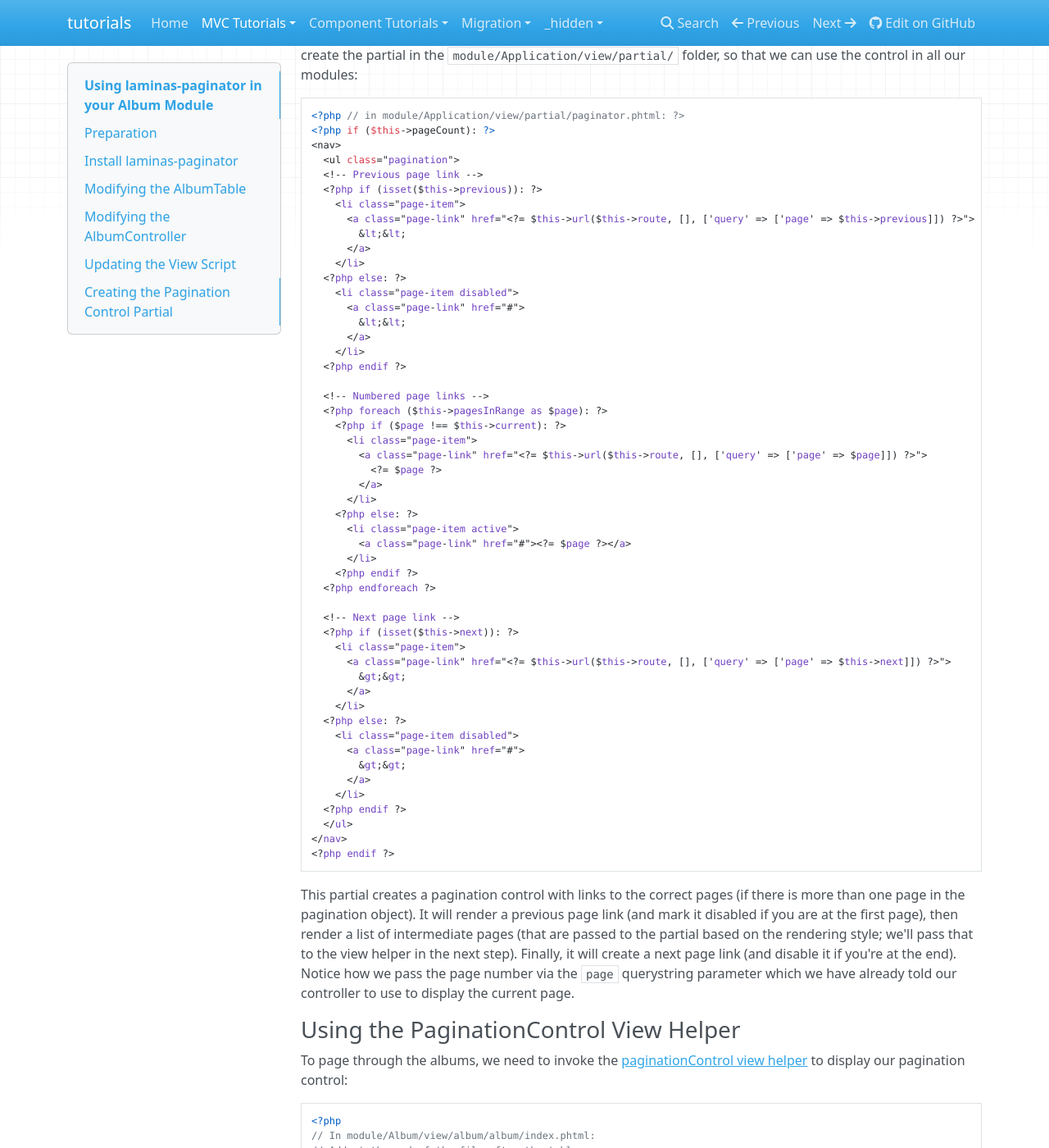
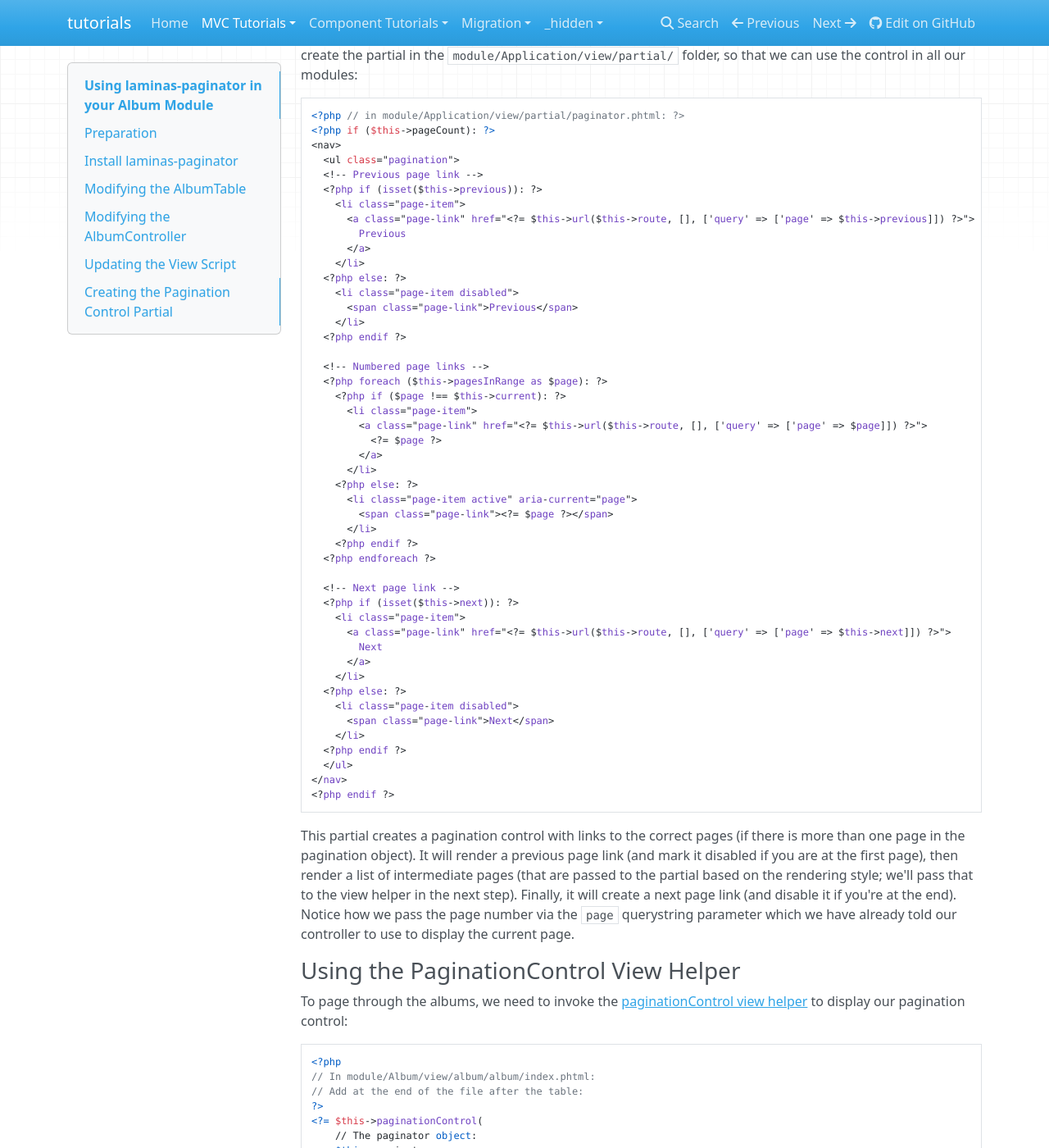
Before and after one commit to laminas/tutorials, an MkDocs documentation site: the page built from docs/book/pagination.md, in a window 1280 px wide and 1400 px high, scrolled down 7339 px. Shown: the whole window at 82% size. Built offline with MkDocs 1.6.1, drawn with Linux system fonts in a browser that asks for light colours; nearby versions of some CDN libraries.

Commit message:
Updates HTML of pagination to support newer Bootstrap version
Signed-off-by: Frank Brückner <dev@froschdesignstudio.de>

```diff
--- a/docs/book/pagination.md
+++ b/docs/book/pagination.md
@@ -412,14 +412,12 @@ our modules:
   <?php if (isset($this->previous)): ?>
     <li class="page-item">
       <a class="page-link" href="<?= $this->url($this->route, [], ['query' => ['page' => $this->previous]]) ?>">
-        &lt;&lt;
+        Previous
       </a>
     </li>
   <?php else: ?>
     <li class="page-item disabled">
-      <a class="page-link" href="#">
-        &lt;&lt;
-      </a>
+      <span class="page-link">Previous</span>
     </li>
   <?php endif ?>
 
@@ -432,8 +430,8 @@ our modules:
         </a>
       </li>
     <?php else: ?>
-      <li class="page-item active">
-        <a class="page-link" href="#"><?= $page ?></a>
+      <li class="page-item active" aria-current="page">
+        <span class="page-link"><?= $page ?></span>
       </li>
     <?php endif ?>
   <?php endforeach ?>
@@ -442,14 +440,12 @@ our modules:
   <?php if (isset($this->next)): ?>
     <li class="page-item">
       <a class="page-link" href="<?= $this->url($this->route, [], ['query' => ['page' => $this->next]]) ?>">
-        &gt;&gt;
+        Next
       </a>
     </li>
   <?php else: ?>
     <li class="page-item disabled">
-      <a class="page-link" href="#">
-        &gt;&gt;
-      </a>
+      <span class="page-link">Next</span>
     </li>
   <?php endif ?>
   </ul>
```
